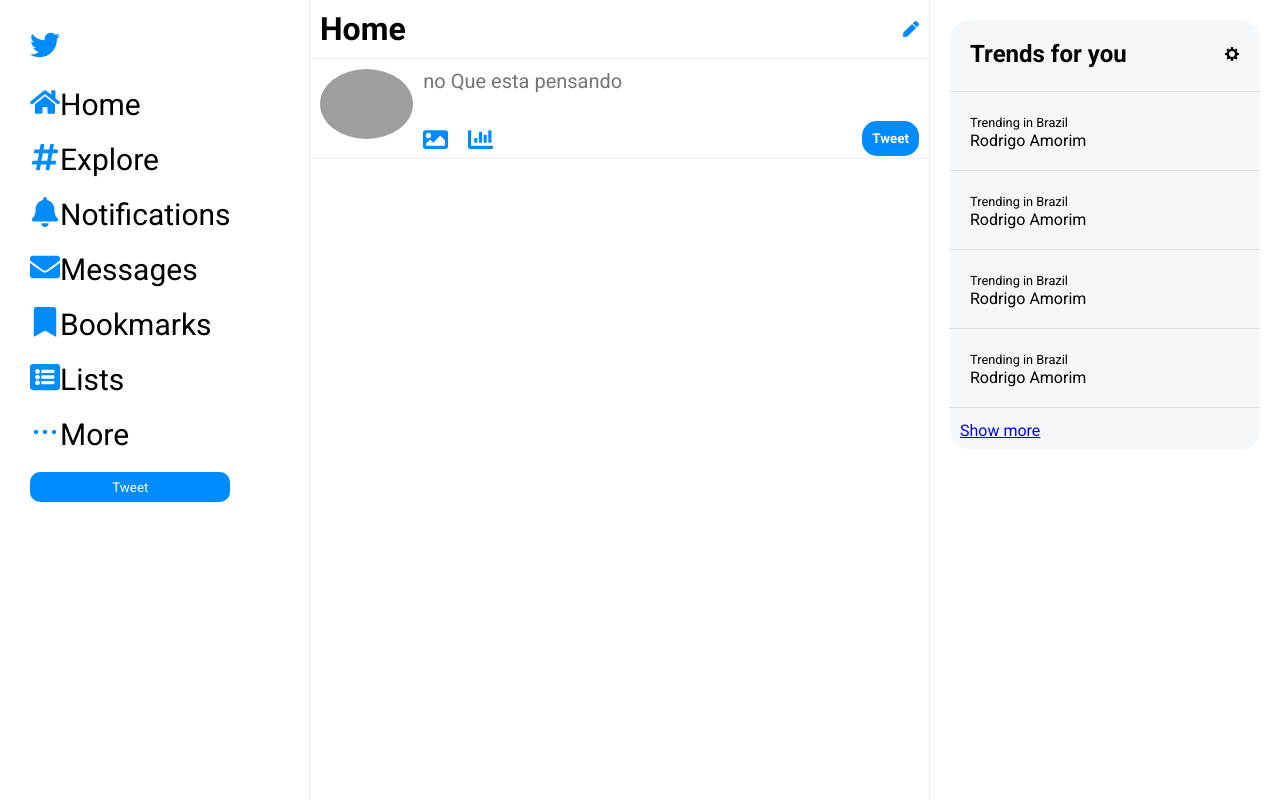
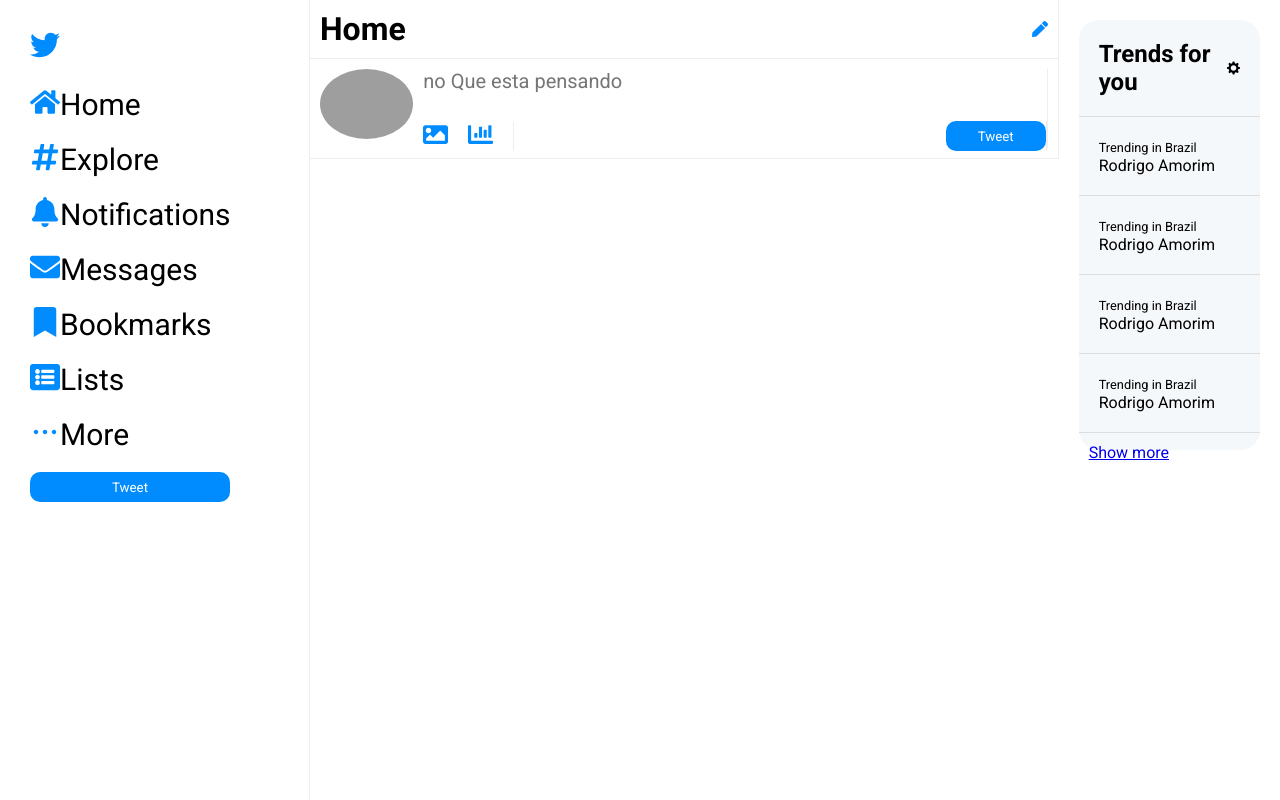
Before and after one commit to lucasnetwork/Twitter-remade, a React (Create React App) app in the folder web/: page / in a window 1280 px wide. Built offline with nearby package versions, Linux system fonts and the light colour scheme; grey boxes are pictures that could not be loaded.

Commit message:
refactor(web): refactorer with style Components

```diff
--- a/web/src/App.js
+++ b/web/src/App.js
@@ -1,4 +1,4 @@
-import React from 'react';
+import React,{useEffect} from 'react';
 import Routes from './routes'
 import './styles/app.css'
 function App() {
--- a/web/src/Components/Layout/Header.js
+++ b/web/src/Components/Layout/Header.js
@@ -2,7 +2,7 @@
 import {Link} from 'react-router-dom'
 import {FaTwitter,FaHome,FaHashtag,FaBell,FaEnvelope, FaBookmark,FaListAlt} from 'react-icons/fa'
 import {IoIosMore} from 'react-icons/io'
-
+import {ButtonTweet} from '../../styles/Buttons'
 import '../../styles/header.css'
 export default function Header(){
     return(
@@ -53,7 +53,7 @@
                         </Link>
                     </li>
                 </nav>
-                <button>Tweet</button>
+                <ButtonTweet width={200} height={30}>Tweet</ButtonTweet>
             </div>
         </header>
     )
--- a/web/src/Components/Pages/Bookmaker/Header.js
+++ /dev/null
@@ -1,10 +0,0 @@
-import React from 'react'
-import {FaPen} from 'react-icons/fa'
-export default function Header(){
-    return(
-        <div className="header-home">
-            <h1>BookMark</h1>
-            <FaPen/>
-        </div>
-    )
-}
--- a/web/src/Components/Pages/Bookmaker/index.js
+++ b/web/src/Components/Pages/Bookmaker/index.js
@@ -1,5 +1,4 @@
-import React from 'react'
-import Header from './Header'
+import React,{useState,useEffect} from 'react'
 import Trends from '../Home/Trends'
 import Post from '../../Layout/Post'
 
@@ -7,7 +6,6 @@
     return(
         <main>
             <div>
-                <Header/>
                 <Post imagePerson="https://pbs.twimg.com/profile_images/1195485835849879553/z8rcWtDZ_400x400.jpg" image="qualquercoisa" text="ola mundo" existPostLink={true}/>
                 <Post imagePerson="https://pbs.twimg.com/profile_images/1195485835849879553/z8rcWtDZ_400x400.jpg" image="qualquercoisa" text="Testando posts"/>
                 <Post imagePerson="https://pbs.twimg.com/profile_images/1195485835849879553/z8rcWtDZ_400x400.jpg" image="qualquercoisa" text="ola mundo"/>
--- a/web/src/Components/Pages/Home/CreatePost.js
+++ b/web/src/Components/Pages/Home/CreatePost.js
@@ -1,5 +1,6 @@
 import React,{useState} from 'react'
 import {FaImage,FaChartBar} from 'react-icons/fa'
+import {ButtonTweet} from '../../../styles/Buttons'
 import '../../../styles/createPost.css'
 export default function({posts,set}){
     const [text,setText] = useState("")
@@ -22,7 +23,7 @@
                         <FaImage/>
                         <FaChartBar/>
                     </div>
-                    <button onClick={handlerPost}>Tweet</button>
+                    <ButtonTweet onClick={handlerPost}>Tweet</ButtonTweet>
                 </div>
             </div>
         </article>
--- a/web/src/Components/Pages/Home/Header.js
+++ b/web/src/Components/Pages/Home/Header.js
@@ -1,9 +1,11 @@
-import React from 'react'
+import React,{useEffect} from 'react'
+import {useLocation} from 'react-router-dom'
 import {FaPen} from 'react-icons/fa'
-export default function Header(){
+export default function Header(props){
+    let location = useLocation()
     return(
         <div className="header-home">
-            <h1>Home</h1>
+            <h1>{(location.pathname === "/")? "Home" : location.pathname.slice([1]).toUpperCase()}</h1>
             <FaPen/>
         </div>
     )
--- a/web/src/Components/Pages/Home/index.js
+++ b/web/src/Components/Pages/Home/index.js
@@ -8,16 +8,12 @@
     const [posts,setPosts] = useState([])
     return(
         <>
-            <main>
             <div>
-                    <Header/>
                 <CreatePost posts={posts} set={setPosts}/>
                 {posts.map((post,id) =>(
                     <Post key={id} imagePerson={post.imagePerson} image={post.img} text={post.text} urlPostLink={post.link}/>
                 ))}
             </div>
-                <Trends/>
-            </main>
         </>
     )
 }
--- a/web/src/routes.js
+++ b/web/src/routes.js
@@ -4,16 +4,21 @@
 import Home from './Components/Pages/Home'
 import BookMaker from './Components/Pages/Bookmaker'
 import Header from './Components/Layout/Header'
-
+import Title from './Components/Pages/Home/Header'
+import Trends from './Components/Pages/Home/Trends'
 
 export default function Routes(){
     return(
         <BrowserRouter>
             <Header />
-            <Switch>
-                <Route path="/" exact component={Home}/>
-                <Route path="/bookMark" component={BookMaker}/>
-            </Switch>
+            <main>
+                <Title />
+                <Switch>
+                    <Route path="/" exact component={Home}/>
+                    <Route path="/bookMark" component={BookMaker}/>
+                </Switch>
+            </main>
+            <Trends/>
         </BrowserRouter>
     )
 }
--- a/web/src/styles/createPost.css
+++ b/web/src/styles/createPost.css
@@ -32,11 +32,3 @@
     justify-content: space-between;
     align-items: flex-end;
 }
-.post .text .button-actions button{
-    background-color: rgb(0, 140, 255);
-    border:none;
-    padding: 10px;
-    border-radius: 15px;
-    color:#fff;
-    font-weight: 700;
-}
--- a/web/src/styles/header.css
+++ b/web/src/styles/header.css
@@ -18,15 +18,7 @@
     transition:
     color 0.2s linear;
 }
-.navigation div button{
-    width:200px;
-    height:30px;
-    border-radius: 10px;
-    background-color:rgb(0, 140, 255);
-    border:none;
-    margin:0 auto;
-    color:white
-}
+
 .navigation div nav li{
     margin-bottom: 20px;
     list-style: none;
--- a/web/src/styles/main.css
+++ b/web/src/styles/main.css
@@ -1,9 +1,10 @@
 main{
     width: 100%;
     display: flex;
+    flex-direction: column;
 }
-main > div {
-    flex:1;
+main div {
+    /* flex:; */
     border-right: 1px solid #eee;
 }
 main .header-home{
```
Lines whose indentation alone changed are shown as unchanged.
